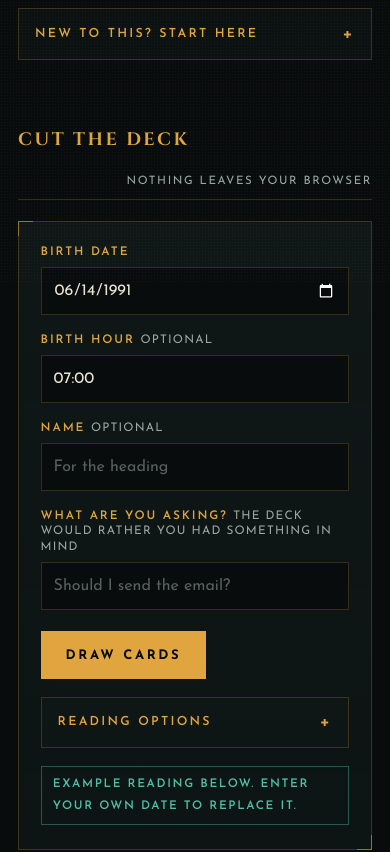
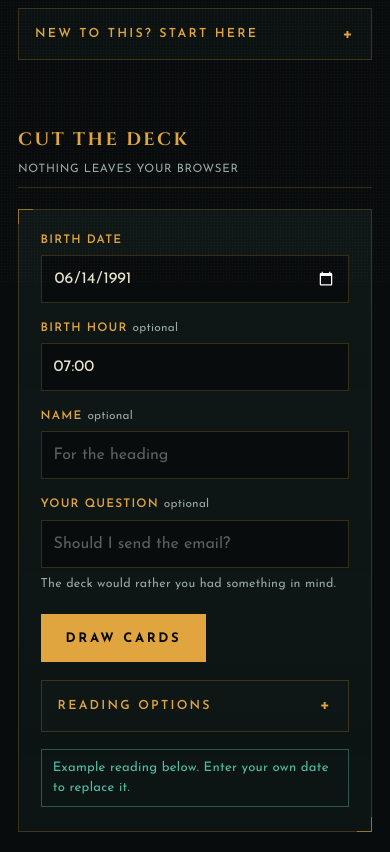
Before and after one commit to kennytseau/hour-and-sign, a website: page index.html in a window 390 px wide. Shown: the part 560-1412 px from the top of the page. Drawn offline with nearby package versions, Linux system fonts and the light colour scheme.

Commit message:
Fix the phone layout, which was mostly shouting
Cut the deck looked wrong on a phone for three reasons, all found by
measuring at every width from 320 to 1600 rather than by eye.

The question label ran to three lines of letter spaced capitals, because
the qualifier was being uppercased along with the label. Qualifiers now
read as ordinary words, the long nudge moved to a hint line under the
field, and the label is one line at every width tested.

The note beside each section heading is pushed right by margin-left auto,
which is correct at desktop width and looks like a mistake the moment it
wraps onto its own line. Below 640px it sits under the heading, left
aligned, with the letter spacing brought down. Four of the five notes
were wrapping at 375px.

The example flag was two lines of capitals in a box. Sentence case.

Stacked cards were full bleed, about five hundred pixels tall each,
which is fifteen hundred pixels of scrolling for three cards. Capped at
240px and centred below 620px, which takes 450px out of the spread. That
rule has to sit after the .card block, since a media query adds no
specificity and the first attempt lost to .card{max-width:100%}.

Checked at 320, 360, 375, 390, 414, 430, 480, 600, 620, 640, 700, 768,
834, 1024, 1280 and 1600: no horizontal overflow anywhere, no heading
note left stranded on the right, and the reading and takeaway render at
every width.

Co-Authored-By: Claude Opus 5 <noreply@anthropic.com>

```diff
--- a/index.html
+++ b/index.html
@@ -201,7 +201,9 @@ table.odds td.mult{color:var(--spectre);font-weight:700;white-space:nowrap;font-
   font-family:var(--font-label); font-size:.74rem; font-weight:600; letter-spacing:.16em;
   text-transform:uppercase; color:var(--gold); line-height:1.3;
 }
-.field label i{font-style:normal;color:var(--bone-dim);font-weight:400;letter-spacing:.1em}
+/* Qualifiers read as ordinary words, not as more shouting. Uppercase plus
+   letter spacing is fine for a two word label and unreadable for a sentence. */
+.field label i{font-style:normal;color:var(--bone-dim);font-weight:400;letter-spacing:.02em;text-transform:none}
 .field-wide{grid-column:1 / -1}
 .field input,.field select{
   font-family:var(--font-label); font-size:1rem; font-weight:400; color:var(--bone);
@@ -209,6 +211,10 @@ table.odds td.mult{color:var(--spectre);font-weight:700;white-space:nowrap;font-
   padding:.72rem .75rem; width:100%; min-width:0; height:3rem; line-height:1.4;
 }
 .field select{appearance:none;background-image:none}
+.field .hint{
+  font-family:var(--font-label); font-size:.78rem; font-weight:400; letter-spacing:.02em;
+  color:var(--bone-dim); text-transform:none; line-height:1.5;
+}
 .field input::placeholder{color:var(--bone-dim);opacity:.55}
 .field input:focus-visible,.field select:focus-visible{outline:2px solid var(--gold);outline-offset:2px}
 .form-actions{display:flex;flex-wrap:wrap;gap:.8rem;align-items:center;margin-top:1.3rem}
@@ -225,9 +231,9 @@ button.ghost{
 }
 button.ghost:hover{color:var(--void);background:var(--gold);border-color:var(--gold);box-shadow:none}
 .example-flag{
-  font-family:var(--font-label); font-size:.74rem; font-weight:600; letter-spacing:.14em;
-  text-transform:uppercase; color:var(--spectre); border:1px solid rgba(79,191,168,.4);
-  padding:.45rem .7rem; display:inline-block; margin-top:1.1rem;
+  font-family:var(--font-label); font-size:.82rem; font-weight:400; letter-spacing:.02em;
+  color:var(--spectre); border:1px solid rgba(79,191,168,.4); line-height:1.5;
+  padding:.5rem .7rem; display:inline-block; margin-top:1.1rem;
 }
 
 /* ---- chart ---- */
@@ -446,6 +452,28 @@ footer{
 }
 footer b{color:var(--gold);font-weight:600}
 .toast{font-family:var(--font-label);font-size:.76rem;letter-spacing:.14em;text-transform:uppercase;color:var(--spectre)}
+
+/* ---- phones ----
+   The notes beside a heading are pushed right by margin-left:auto, which is
+   right at desktop width and looks like a mistake once they wrap onto their
+   own line. Below 640px they sit under the heading, left aligned, and the
+   letter spacing comes down so a wrapped label is not three lines of caps. */
+/* Must sit after the .card rules: a media query adds no specificity, so an
+   earlier max-width here loses to the later .card{max-width:100%}. */
+@media (max-width:620px){
+  .card{max-width:240px;width:100%;margin:0 auto}
+}
+
+@media (max-width:640px){
+  .sec-head{align-items:flex-start;gap:.15rem}
+  .sec-head .note{margin-left:0;text-align:left;width:100%;font-size:.72rem;letter-spacing:.06em}
+  .field label{letter-spacing:.1em}
+  .slot-label{letter-spacing:.1em}
+  .takeaway-label,.outlook-head,.scale b,.outlook b{letter-spacing:.14em}
+  .pick-prompt{letter-spacing:.02em;font-size:.9rem}
+  .fan{gap:.4rem}
+  footer{gap:.2rem 1rem}
+}
 
 @media (prefers-reduced-motion: reduce){
   *{transition-duration:.01ms !important}
@@ -568,8 +596,9 @@ footer b{color:var(--gold);font-weight:600}
             <input type="text" id="bname" name="bname" maxlength="24" placeholder="For the heading">
           </div>
           <div class="field field-wide">
-            <label for="question">What are you asking? <i>the deck would rather you had something in mind</i></label>
+            <label for="question">Your question <i>optional</i></label>
             <input type="text" id="question" maxlength="90" placeholder="Should I send the email?">
+            <span class="hint">The deck would rather you had something in mind.</span>
           </div>
         </div>
         <div class="form-actions">
```
